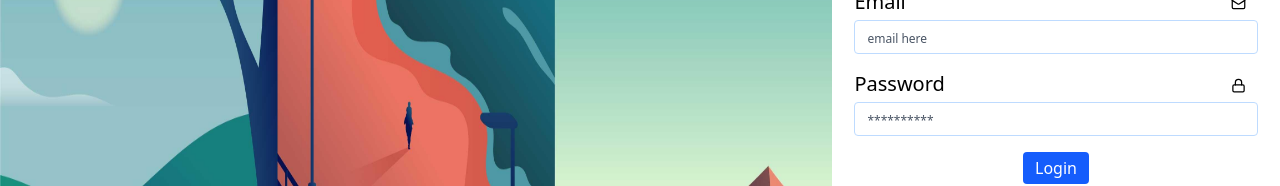
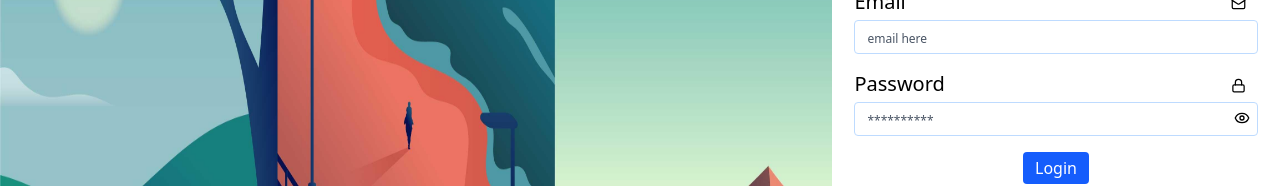
Before and after one commit to sigmadev92/blogging_frontend, a React (Vite) app: page /out/login in a window 1280 px wide. Shown: the part 281-467 px from the top of the page. Built offline with nearby package versions, Linux system fonts and the light colour scheme; no server answers.

Commit message:
added some links on header and modified textInput from password field.

```diff
--- a/src/components/ui/TextInput.tsx
+++ b/src/components/ui/TextInput.tsx
@@ -1,4 +1,6 @@
-import type { ChangeEvent } from "react";
+import { EyeIcon, EyeOffIcon } from "lucide-react";
+import { useState, type ChangeEvent } from "react";
+import CustomButton from "./Button";
 type Variant = "regular";
 const TextInput = ({
   placeholder,
@@ -26,16 +28,20 @@ const TextInput = ({
   variant?: Variant;
 }) => {
   const regular = "relative flex flex-col gap-1 w-full";
-
+  const [it, setIt] = useState<boolean>(inputType === "password");
   const maping = {
     regular,
     _: "",
   };
   return (
-    <div className={maping[variant || "_"]}>
+    <div
+      className={`${maping[variant || "_"]} ${
+        inputType === "password" ? "relative" : ""
+      }`}
+    >
       <label className={style?.label || "text-xl"}> {label}</label>
       <input
-        type={inputType}
+        type={inputType === "password" ? (it ? "password" : "text") : inputType}
         placeholder={placeholder}
         name={name}
         value={value}
@@ -43,6 +49,15 @@ const TextInput = ({
         onChange={(e) => handleChange(e)}
       />
       <div className="absolute top-2 right-3">{icon}</div>
+      {inputType === "password" && (
+        <CustomButton
+          className="absolute right-2 top-10"
+          variant="rounded-0"
+          onClick={() => setIt((prev) => !prev)}
+        >
+          {it ? <EyeIcon size={16} /> : <EyeOffIcon size={16} />}
+        </CustomButton>
+      )}
     </div>
   );
 };
--- a/src/functions/constants/heroLinks.ts
+++ b/src/functions/constants/heroLinks.ts
@@ -5,5 +5,5 @@ export const heroLinks = [
   { href: "/resources", label: "Resources" },
   { href: "/shows", label: "Shows" },
   { href: "/vlogs", label: "Vlogs" },
-  { href: "news", label: "Weekly News" },
+  { href: "/news/weekly", label: "Weekly News" },
 ];
--- /dev/null
+++ b/src/pages/Authors.tsx
@@ -0,0 +1,5 @@
+const Authors = () => {
+  return <div>Authors</div>;
+};
+
+export default Authors;
--- /dev/null
+++ b/src/pages/Blogs.tsx
@@ -0,0 +1,5 @@
+const Blogs = () => {
+  return <div>Blogs</div>;
+};
+
+export default Blogs;
--- /dev/null
+++ b/src/pages/Books.tsx
@@ -0,0 +1,5 @@
+const Books = () => {
+  return <div>Books</div>;
+};
+
+export default Books;
--- /dev/null
+++ b/src/pages/Resources.tsx
@@ -0,0 +1,5 @@
+const Resources = () => {
+  return <div>Resources</div>;
+};
+
+export default Resources;
--- /dev/null
+++ b/src/pages/Shows.tsx
@@ -0,0 +1,5 @@
+const Shows = () => {
+  return <div>Shows</div>;
+};
+
+export default Shows;
--- /dev/null
+++ b/src/pages/Vlogs.tsx
@@ -0,0 +1,5 @@
+const Vlogs = () => {
+  return <div>Vlogs</div>;
+};
+
+export default Vlogs;
--- /dev/null
+++ b/src/pages/WeeklyNews.tsx
@@ -0,0 +1,5 @@
+const WeeklyNews = () => {
+  return <div>WeeklyNews</div>;
+};
+
+export default WeeklyNews;
```
Also changed, not shown: src/App.tsx (+14 -0 lines).
